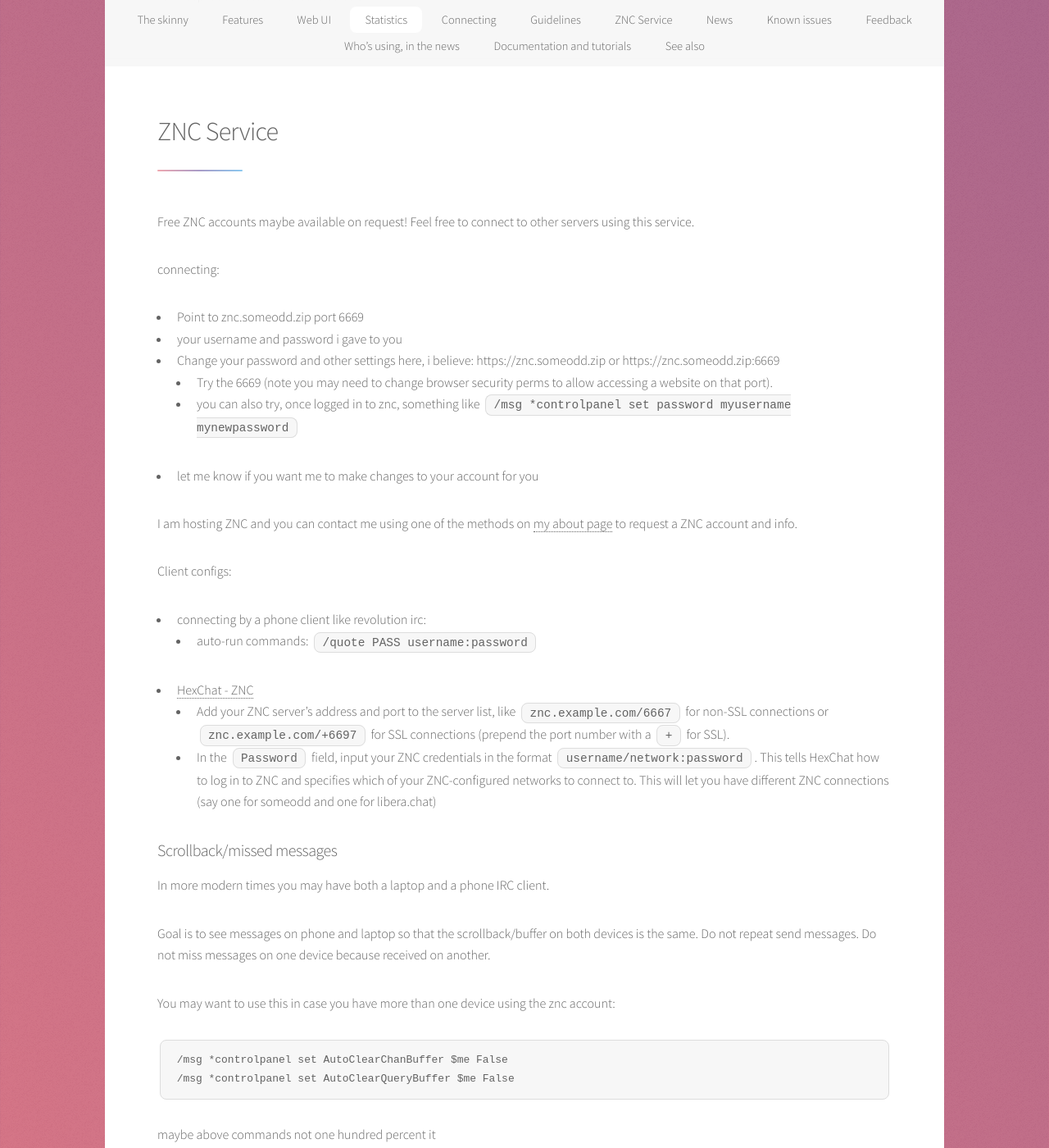
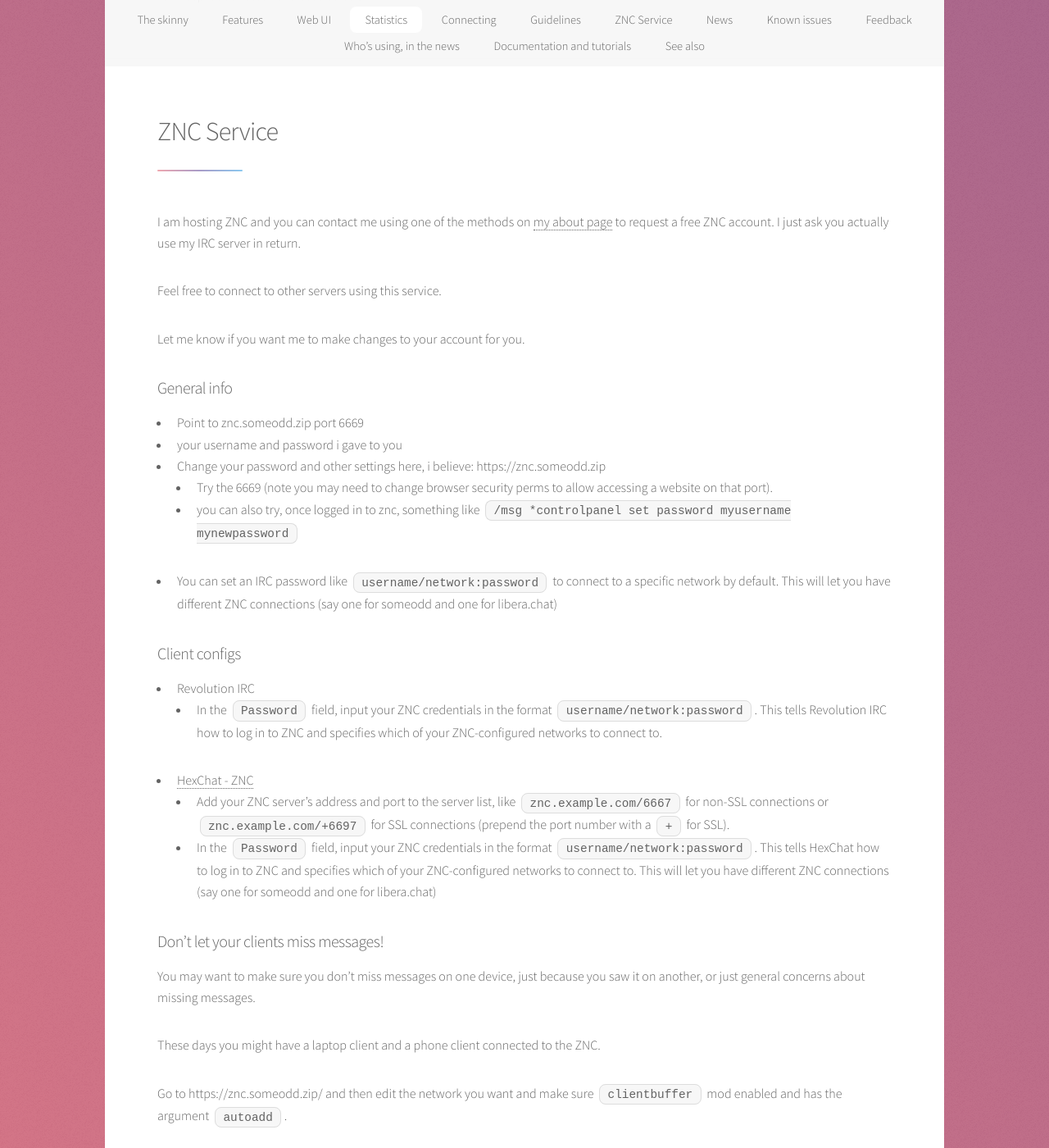
Before and after one commit to someodd/someodd.github.io, a Jekyll site: the page built from showcase/_posts/2024-04-01-irc-server.md, in a window 1280 px wide and 1400 px high, scrolled down 6469 px. Shown: the whole window at 82% size. Built offline with Jekyll 4.4.1, drawn with Linux system fonts in a browser that asks for light colours; some of the changed text lies outside the part shown.

Commit message:
znc service info

````diff
--- a/showcase/_posts/2024-04-01-irc-server.md
+++ b/showcase/_posts/2024-04-01-irc-server.md
@@ -136,43 +136,45 @@ In order of how much I care to enforce:
 
 ## ZNC Service
 
-Free ZNC accounts maybe available on request! Feel free to connect to other servers using this service.
+I am hosting ZNC and you can contact me using one of the methods on [my about page](/about) to request a free ZNC account. I just ask you actually use my IRC server in return.
 
-connecting:
+Feel free to connect to other servers using this service.
+
+Let me know if you want me to make changes to your account for you.
+
+### General info
 
 * Point to znc.someodd.zip port 6669
 * your username and password i gave to you
-* Change your password and other settings here, i believe: https://znc.someodd.zip or https://znc.someodd.zip:6669
+* Change your password and other settings here, i believe: https://znc.someodd.zip
   * Try the 6669 (note you may need to change browser security perms to allow accessing a website on that port).
   * you can also try, once logged in to znc, something like `/msg *controlpanel set password myusername mynewpassword`
-* let me know if you want me to make changes to your account for you
+* You can set an IRC password like `username/network:password` to connect to a specific network by default. This will let you have different ZNC connections (say one for someodd and one for libera.chat)
 
-I am hosting ZNC and you can contact me using one of the methods on [my about page](/about) to request a ZNC account and info.
+### Client configs
 
-Client configs:
-
-* connecting by a phone client like revolution irc:
-  * auto-run commands: `/quote PASS username:password`
+* Revolution IRC
+  * In the `Password` field, input your ZNC credentials in the format `username/network:password`. This tells Revolution IRC how to log in to ZNC and specifies which of your ZNC-configured networks to connect to.
 * [HexChat - ZNC](https://wiki.znc.in/HexChat)
   * Add your ZNC server’s address and port to the server list, like `znc.example.com/6667` for non-SSL connections or `znc.example.com/+6697` for SSL connections (prepend the port number with a `+` for SSL).
   * In the `Password` field, input your ZNC credentials in the format `username/network:password`. This tells HexChat how to log in to ZNC and specifies which of your ZNC-configured networks to connect to. This will let you have different ZNC connections (say one for someodd and one for libera.chat)
 
-### Scrollback/missed messages
+### Don't let your clients miss messages!
 
-In more modern times you may have both a laptop and a phone IRC client.
+You may want to make sure you don't miss messages on one device, just because you saw it on another, or just general concerns about missing messages.
 
-Goal is to see messages on phone and laptop so that the  scrollback/buffer on both devices is the same. Do not repeat send  messages. Do not miss messages on one device because received on  another.
+These days you might have a laptop client and a phone client connected to the ZNC.
 
-You may want to use this in case you have more than one device using the znc account:
+Go to https://znc.someodd.zip/ and then edit the network you want and make sure `clientbuffer` mod enabled and has the argument `autoadd`.
+
+if that seems insufficient you *may* want to use this in case you have more than one device using the znc account:
 
 ```
 /msg *controlpanel set AutoClearChanBuffer $me False
 /msg *controlpanel set AutoClearQueryBuffer $me False
 ```
 
-maybe above commands not one hundred percent it
-
-go to https://znc.someodd.zip/ and then edit the network you want and make sure clientbuffer mod enabled and has the argument `autoadd`
+I think the `playback` module is globally autoloaded.
 
 ## News
 
````
